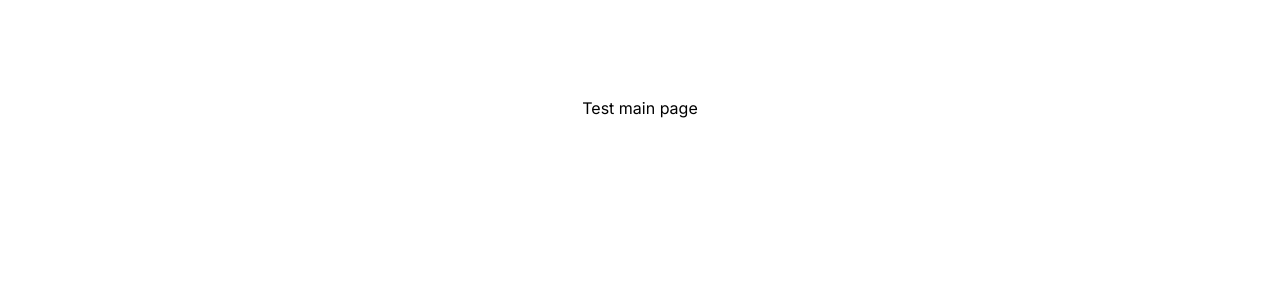
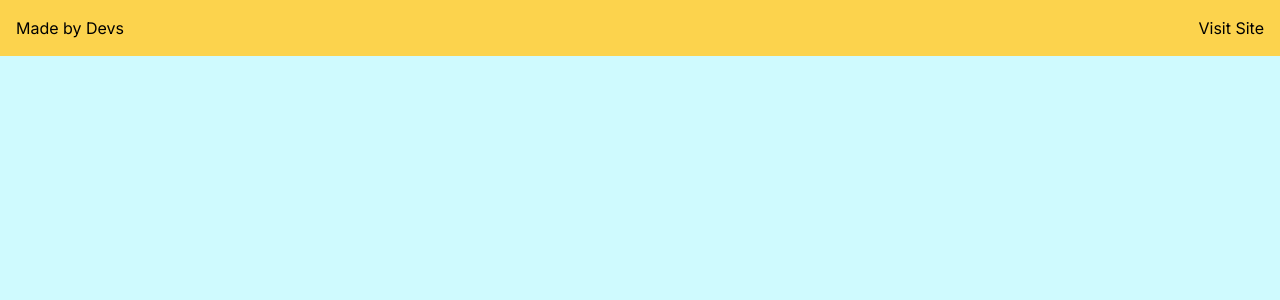
Before and after one commit to jcsmileyjr/madebydevs, a Next.js app: page / in a window 1280 px wide. Shown: the top 300 px of the page. Built offline with nearby package versions, Linux system fonts and the light colour scheme.

Commit message:
Feat - Initial Header component setup and outline

```diff
--- /dev/null
+++ b/src/app/components/Header/Header.tsx
@@ -0,0 +1,9 @@
+
+export default function Header() {
+    return (
+        <div className="bg-amber-300 w-full p-4 flex flex-row justify-between">
+            <p>Made by Devs</p>
+            <button type="button">Visit Site</button>
+        </div>
+    )
+}
--- a/src/app/layout.tsx
+++ b/src/app/layout.tsx
@@ -5,7 +5,7 @@ import './globals.css'
 const inter = Inter({ subsets: ['latin'] })
 
 export const metadata: Metadata = {
-  title: 'Create Next App',
+  title: 'Made by Devs',
   description: 'Generated by create next app',
 }
 
--- a/src/app/page.tsx
+++ b/src/app/page.tsx
@@ -1,9 +1,24 @@
-import Image from 'next/image'
+//import Image from 'next/image'
+import Header from "./components/Header/Header"
 
+/**
+ *    Header
+ *    - Site Logo
+      - VisitSiteButton component
+      Content
+      ToggleContainer component
+      - FileUpload components
+      - InputField component with object propety
+      ToggleContainer component
+      ToggleContainer component
+      SubmitButton component
+ *
+ */
 export default function Home() {
   return (
-    <main className="flex min-h-screen flex-col items-center justify-between p-24">
-      Test main page
+    <main className="flex min-h-screen flex-col items-center justify-between bg-cyan-100">
+      <Header />
+
     </main>
   )
 }
```
